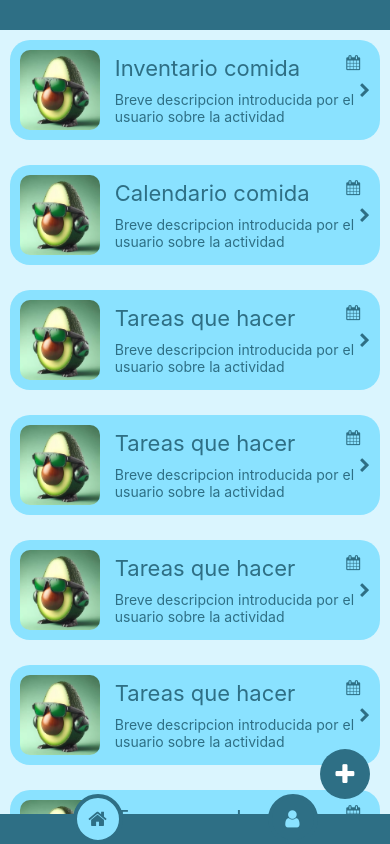
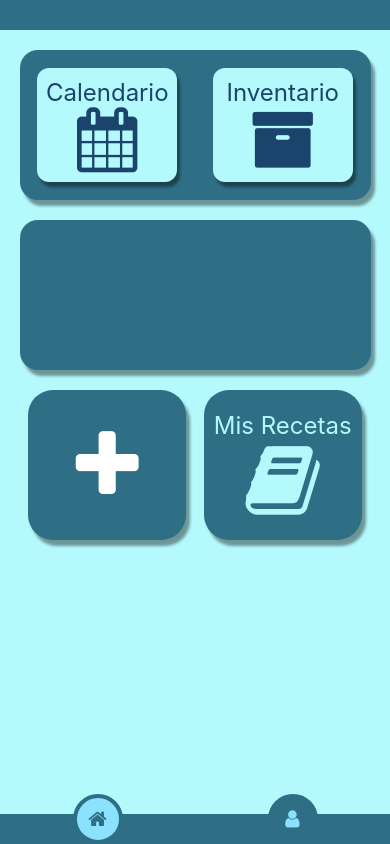
Before and after one commit to Aaronmn03/app-recipies, a React Native app: screen / in a window 390 px wide. Built offline with nearby package versions, Linux system fonts and the light colour scheme.

Commit message:
Frontend basico finalizado

```diff
--- a/App.js
+++ b/App.js
@@ -1,30 +1,52 @@
 import { StatusBar } from 'expo-status-bar';
-import { StyleSheet, View, TouchableOpacity, ScrollView } from 'react-native';
-import Activity from './components/activity';
+import { StyleSheet, View, TouchableOpacity, Text } from 'react-native';
 import Footer from './components/footer';
 import Header from './components/header';
 import Icon from 'react-native-vector-icons/FontAwesome';
+
+const colors = {
+  primary: '#2e6f85',
+  secondary: '#B4F9FCFF',
+  textPrimary: '#1A446BFF',
+  textSecondary: '#fff',
+  shadow: 'rgba(0, 0, 0, 0.4)',
+};
+
+const sizes = {
+  iconSize: 65,
+  buttonIconSize: 80,
+  textSize: 24,
+  borderRadius: 25,
+  buttonWidth: '45%',
+  buttonHeight: '100%',
+  containerWidth: '90%',
+  containerHeight: 150,
+};
 
 export default function App() {
   return (
     <View style={styles.container}>
       <Header style={styles.header} />
-      <ScrollView contentContainerStyle={styles.activityContainer}>
-        <Activity style={styles.activity} nombreActividad="Inventario comida"/>
-        <Activity style={styles.activity} nombreActividad="Calendario comida"/>
-        <Activity style={styles.activity} nombreActividad="Tareas que hacer"/>
-        <Activity style={styles.activity} nombreActividad="Tareas que hacer"/>
-        <Activity style={styles.activity} nombreActividad="Tareas que hacer"/>
-        <Activity style={styles.activity} nombreActividad="Tareas que hacer"/>
-        <Activity style={styles.activity} nombreActividad="Tareas que hacer"/>
-        <Activity style={styles.activity} nombreActividad="Tareas que hacer"/>
-        <Activity style={styles.activity} nombreActividad="Tareas que hacer"/>
-
-      </ScrollView>
-
-      <TouchableOpacity style={styles.boton_añadir}>
-        <Icon name="plus" size={24} color="#fff" />
-      </TouchableOpacity>
+      <View style={styles.container_calendar_inventory}>
+        <TouchableOpacity style={styles.calendario}>
+          <Text style={styles.text}>Calendario</Text>
+          <Icon style={styles.icon} name='calendar' size={sizes.iconSize} color={colors.textSecondary} />
+        </TouchableOpacity>
+        <TouchableOpacity style={styles.despensa}>
+          <Text style={styles.text}>Inventario</Text>
+          <Icon style={styles.icon} name='archive' size={sizes.iconSize} color={colors.textSecondary} />
+        </TouchableOpacity>
+      </View>
+      <View style={styles.container_days}> </View>
+      <View style={styles.container_recipies}>
+        <TouchableOpacity style={styles.boton_añadir}>
+          <Icon name="plus" size={sizes.buttonIconSize} color={colors.textSecondary} />
+        </TouchableOpacity>
+        <TouchableOpacity style={styles.boton_recipies}>
+          <Text style={styles.text_blue}>Mis Recetas</Text>
+          <Icon name="book" size={sizes.buttonIconSize} color={colors.secondary} />
+        </TouchableOpacity>
+      </View>
 
       <Footer color={0}/>
 
@@ -33,32 +55,88 @@ export default function App() {
   );
 }
 
+const commonStyles = {
+  button: {
+    width: sizes.buttonWidth,
+    height: sizes.buttonHeight,
+    boxShadow: `4px 6px 3px ${colors.shadow}`,
+    borderRadius: sizes.borderRadius,
+    backgroundColor: colors.primary,
+    justifyContent: 'center',
+    alignItems: 'center',
+  },
+  container: {
+    width: sizes.containerWidth,
+    height: sizes.containerHeight,
+    backgroundColor: colors.primary,
+    borderRadius: 18,
+    justifyContent: 'space-around',
+    alignItems: 'center',
+    flexDirection: 'row',
+    marginTop: 20,
+  },
+};
+
 const styles = StyleSheet.create({
   container: {
     flex: 1,
     flexDirection: 'column',
-    backgroundColor: '#daf5fe',
+    backgroundColor: colors.secondary,
     alignItems: 'center',
   },
   header: {
-    marginBottom: 20, // Añade un margen inferior al Header
+    marginBottom: 20,
   },
-  activityContainer: {
+  container_calendar_inventory: {
+    ...commonStyles.container,
+    boxShadow: `4px 6px 3px ${colors.shadow}`,
+  },
+  container_days: {
+    ...commonStyles.container,
+    boxShadow: `4px 6px 3px ${colors.shadow}`,
+  },
+  despensa: {
+    flex: 1,
+    margin: '5%',
+    padding: 10,
+    backgroundColor: colors.secondary,
+    borderRadius: 12,
+    justifyContent: 'center',
     alignItems: 'center',
-    paddingBottom: 20, // Añade un padding inferior para evitar que el contenido se superponga con el footer
+    boxShadow: `3px 5px 3px ${colors.shadow}`,
   },
-  activity: {
-    marginTop: 10, // Añade un margen superior a las actividades
+  calendario: {
+    flex: 1,
+    margin: '5%',
+    padding: 10,
+    backgroundColor: colors.secondary,
+    borderRadius: 12,
+    justifyContent: 'center',
+    alignItems: 'center',
+    boxShadow: `3px 5px 3px ${colors.shadow}`,
   },
   boton_añadir: {
-    width: 50, // Usa valores numéricos en lugar de cadenas
-    height: 50, // Usa valores numéricos en lugar de cadenas
-    borderRadius: 25, // Usa valores numéricos en lugar de cadenas
-    backgroundColor: '#2e6f85',
-    justifyContent: 'center',
-    alignItems: 'center',
-    position: 'absolute',
-    bottom: 45,
-    right: 20,
+    ...commonStyles.button,
+  },
+  boton_recipies: {
+    ...commonStyles.button,
+  },
+  container_recipies: {
+    ...commonStyles.container,
+    backgroundColor: colors.secondary,
+  },
+  text: {
+    color: colors.textPrimary,
+    fontSize: sizes.textSize,
+    textAlign: 'center',
+  },
+  text_blue: {
+    color: colors.secondary,
+    fontSize: sizes.textSize,
+    textAlign: 'center',
+  },
+  icon: {
+    color: colors.textPrimary,
+    textAlign: 'center',
   },
 });
--- a/components/activity.js
+++ b/components/activity.js
@@ -32,7 +32,12 @@ const styles = StyleSheet.create({
     margin: 15,
     padding: 10,
     position: 'relative',
-},
+    shadowColor: '#000',
+    shadowOffset: { width: 0, height: 2 },
+    shadowOpacity: 0.25,
+    shadowRadius: 3.84,
+    elevation: 5,
+  },
   textContainer: {
     flex: 1,
     flexDirection: 'column',
@@ -43,6 +48,11 @@ const styles = StyleSheet.create({
     height: 80,
     borderRadius: 10,
     marginRight: 10,
+    shadowColor: '#000',
+    shadowOffset: { width: 0, height: 2 },
+    shadowOpacity: 0.25,
+    shadowRadius: 3.84,
+    elevation: 5,
   },
   description: {
     padding: 5,
--- a/components/footer.js
+++ b/components/footer.js
@@ -7,7 +7,7 @@ export default function Footer({ color }) {
   const background1 = color === 0 ? '#8ae2ff' : '#2e6f85'; // Color para el primer ícono
   const background2 = color === 1 ? '#8ae2ff' : '#2e6f85'; // Color para el segundo ícono
   const icon1 = color === 0 ? '#2e6f85' : '#8ae2ff'; // Color para el primer ícono
-  const icon2 = color === 2 ? '#2e6f85' : '#8ae2ff'; // Color para el segundo ícono
+  const icon2 = color === 1 ? '#2e6f85' : '#8ae2ff'; // Color para el segundo ícono
   return (
     <View style={styles.container}>
       <View style={[styles.iconContainer, { backgroundColor: background1 }]}>
```
Also changed, not shown: package.json (+13 -1 lines), 1 other file (tests, documents, lock files or other folders).
